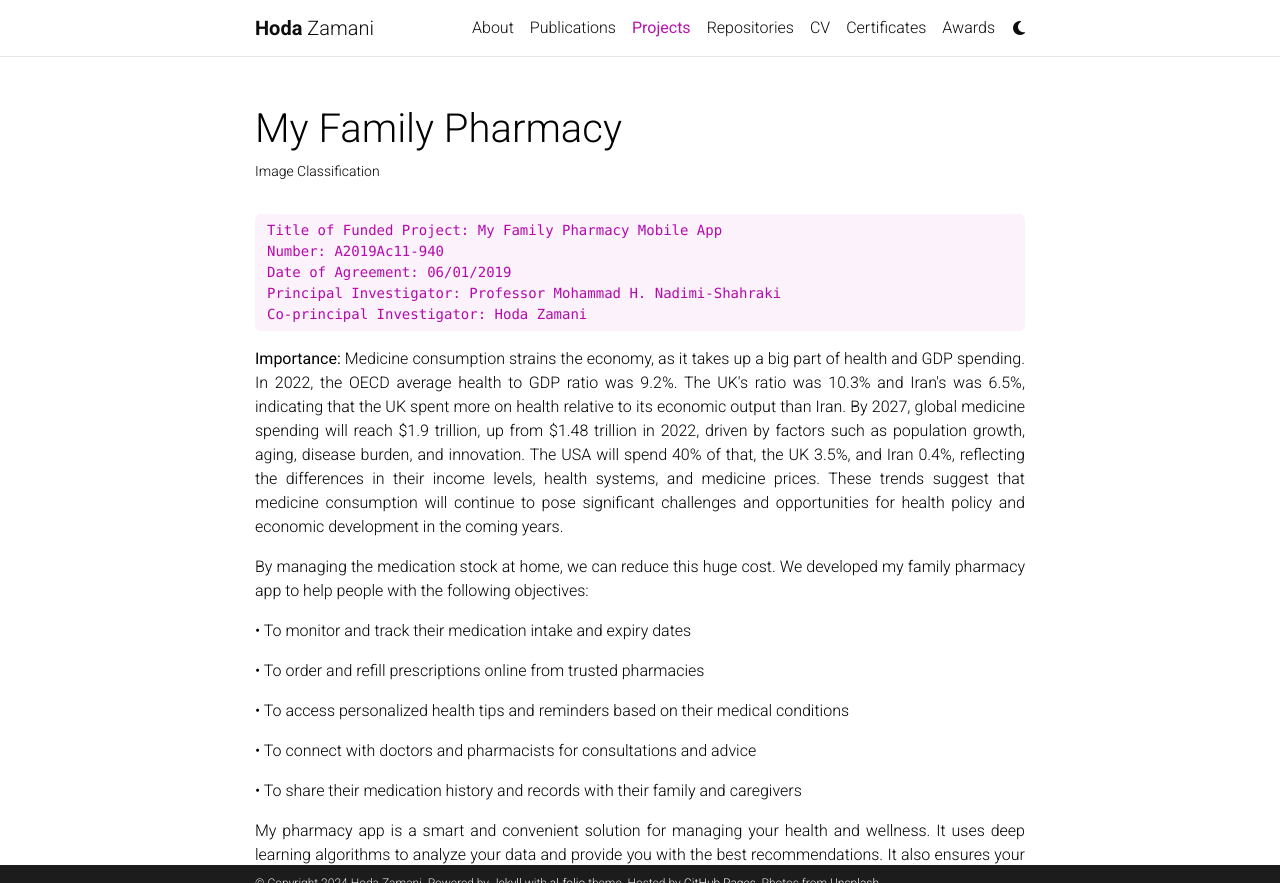
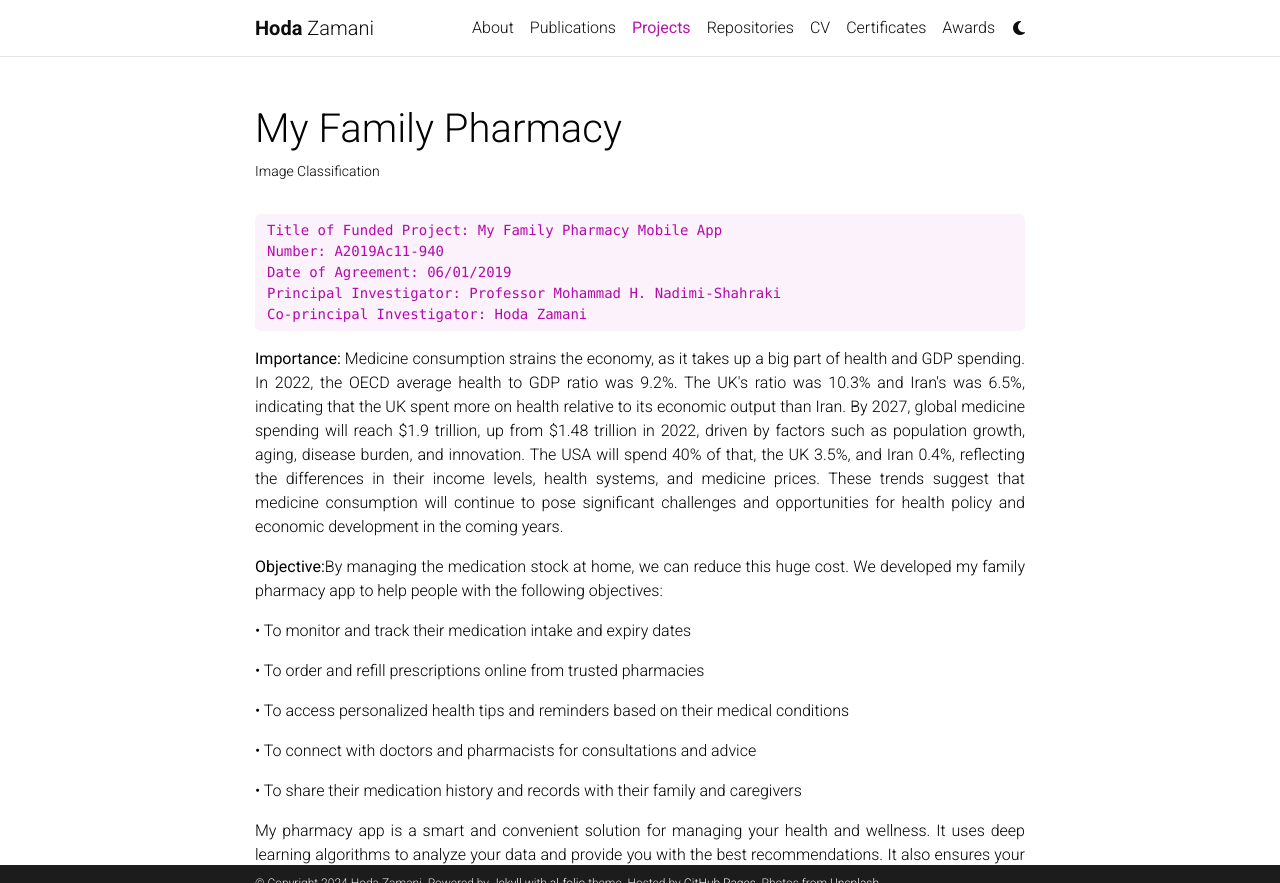
Before and after one commit to HodaZamani/HodaZamani.github.io, a Jekyll site: the page built from _projects/2_project.md, in a window 1280 px wide and 900 px high, cut to the strip 0-883 px from the top of the window. Built offline with Jekyll 4.4.1, drawn with Linux system fonts in a browser that asks for light colours; full-size pictures stand in for the smaller copies a plugin makes; comment, search, counter and statistics services are not loaded; a style sheet for code colours, icons or effects is not loaded.

Commit message:
Update 2_project.md

```diff
--- a/_projects/2_project.md
+++ b/_projects/2_project.md
@@ -18,7 +18,7 @@
 <p align="justify"><b>Importance:</b> Medicine consumption strains the economy, as it takes up a big part of health and GDP spending. In 2022, the OECD average health to GDP ratio was 9.2%. The UK's ratio was 10.3% and Iran's was 6.5%, indicating that the UK spent more on health relative to its economic output than Iran. By 2027, global medicine spending will reach $1.9 trillion, up from $1.48 trillion in 2022, driven by factors such as population growth, aging, disease burden, and innovation. The USA will spend 40% of that, the UK 3.5%, and Iran 0.4%, reflecting the differences in their income levels, health systems, and medicine prices. These trends suggest that medicine consumption will continue to pose significant challenges and opportunities for health policy and economic development in the coming years.</p>
 
 
-<p align="justify">By managing the medication stock at home, we can reduce this huge cost. We developed my family pharmacy app to help people with the following objectives:</p>
+<p align="justify"><b>Objective:</b>By managing the medication stock at home, we can reduce this huge cost. We developed my family pharmacy app to help people with the following objectives:</p>
 <p align="justify">•  To monitor and track their medication intake and expiry dates</p>
 <p align="justify">•  To order and refill prescriptions online from trusted pharmacies</p>
 <p align="justify">•  To access personalized health tips and reminders based on their medical conditions</p>
```
